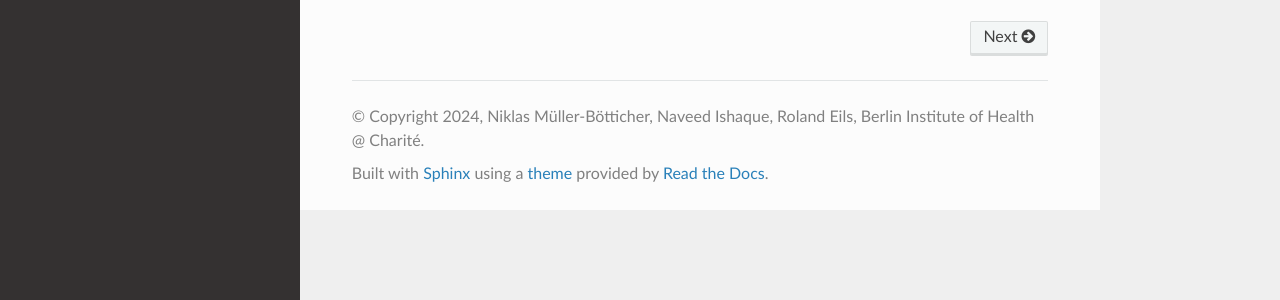
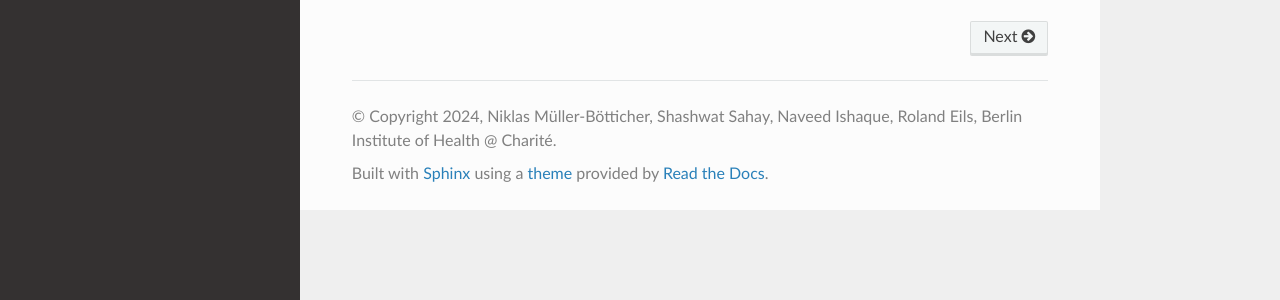
Before and after one commit to HiDiHlabs/SpatialLeiden, a Sphinx documentation site: the page built from docs/source/index.rst, in a window 1280 px wide. Shown: the part 565-865 px from the top of the page. Built offline with Sphinx 7.4.7 and the Read the Docs theme 2.0.0, drawn with Linux system fonts in a browser that asks for light colours.

Commit message:
add shashwat

```diff
--- a/docs/source/conf.py
+++ b/docs/source/conf.py
@@ -10,7 +10,7 @@ sys.path.insert(0, os.path.abspath("../.."))
 
 project = "SpatialLeiden"
 copyright = f"""
-{datetime.now():%Y}, Niklas Müller-Bötticher, Naveed Ishaque, Roland Eils,
+{datetime.now():%Y}, Niklas Müller-Bötticher, Shashwat Sahay, Naveed Ishaque, Roland Eils,
 Berlin Institute of Health @ Charité"""
 author = "Niklas Müller-Bötticher"
 version = importlib.metadata.version("spatialleiden")
--- a/pyproject.toml
+++ b/pyproject.toml
@@ -13,6 +13,7 @@ dynamic         = ["version"]
 
 authors = [
     { name = "Niklas Müller-Bötticher", email = "niklas.mueller-boetticher@charite.de" },
+    { name = "Shashwat Sahay", email = "shashwatsahay.rsg@gmail.com" },
 ]
 dependencies = [
     "anndata",
```
Also changed, not shown: 1 other file.
